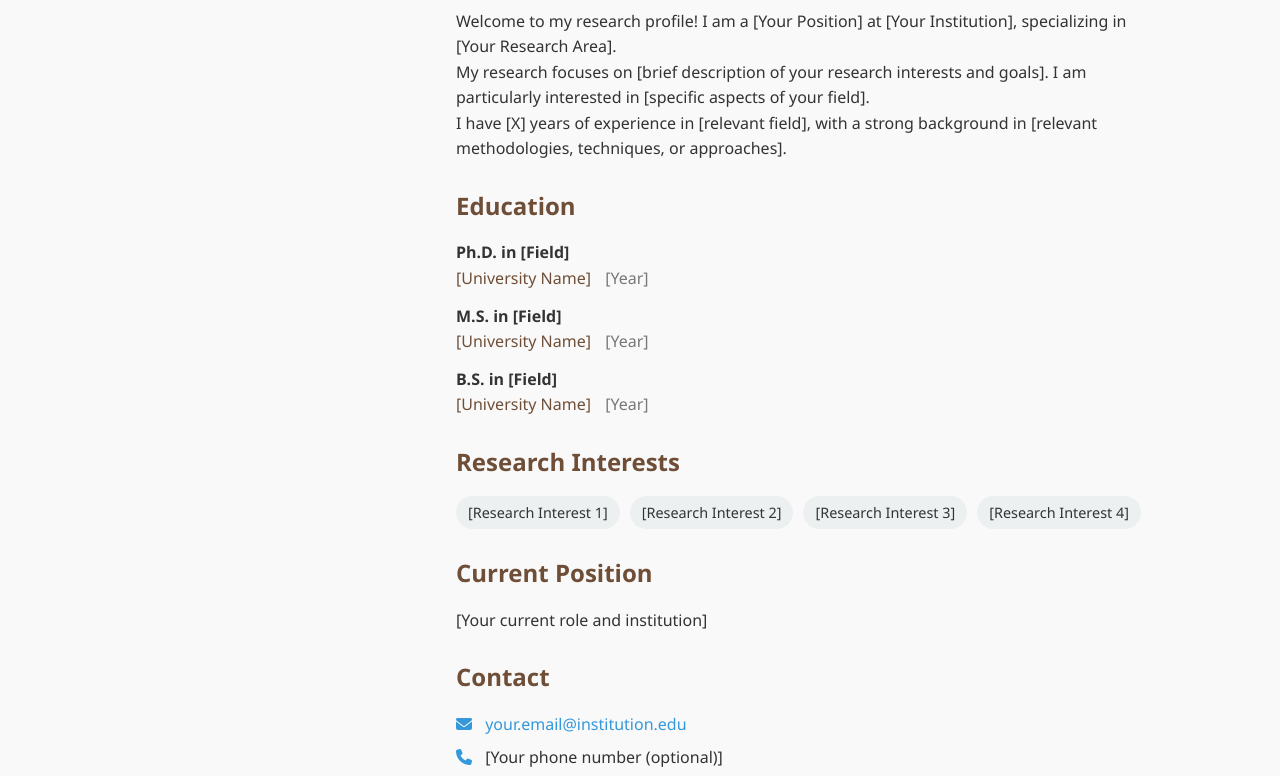
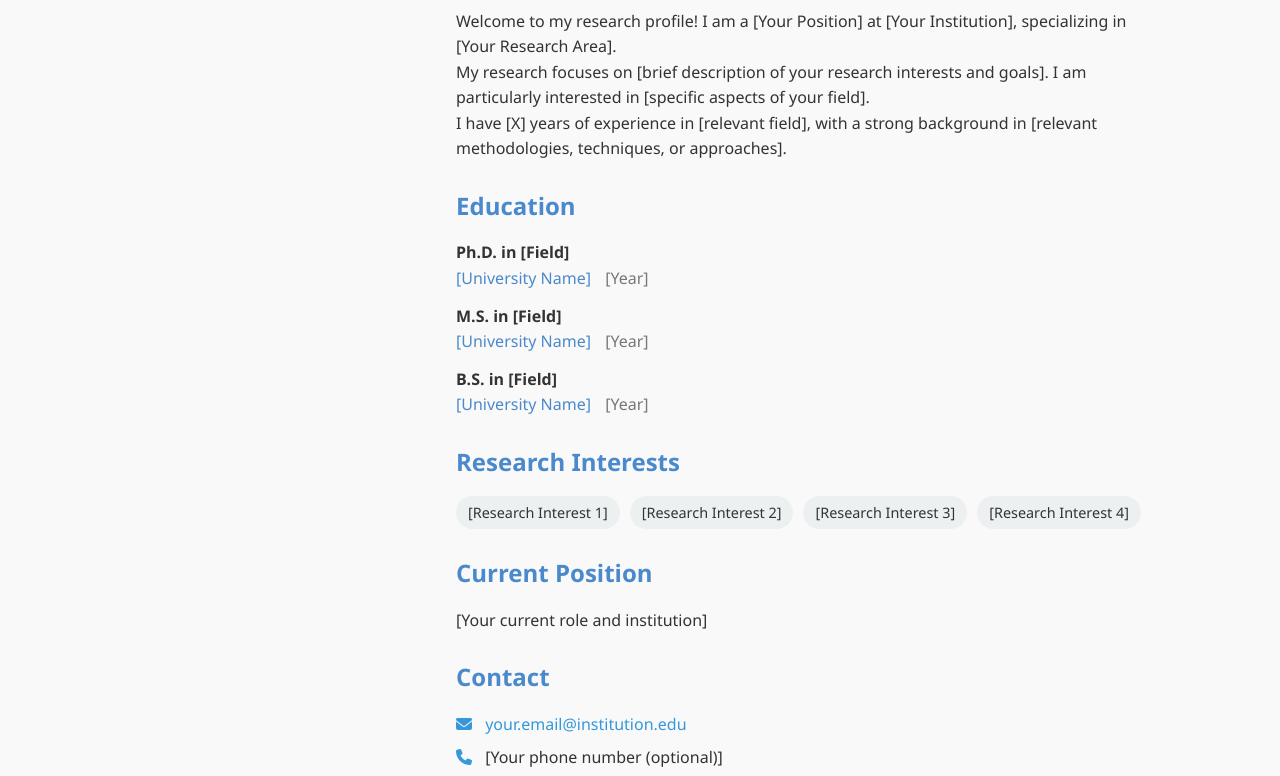
Before and after one commit to academyKOSer/academykoser, a plain HTML site: page index.html in a window 1280 px wide. Shown: the part 308-1084 px from the top of the page. Drawn offline with Linux system fonts and the light colour scheme.

Commit message:
Update styles.css

```diff
--- a/styles.css
+++ b/styles.css
@@ -1,10 +1,10 @@
 /* General Styles */
 :root {
-    --primary-color: #6f4e37;
+    --primary-color: #4989cc;
     --secondary-color: #3498db;
     --accent-color: #e74c3c;
     --light-color: #ecf0f1;
-    --dark-color: #6f4e37;
+    --dark-color: #4989cc;
     --text-color: #333;
     --border-radius: 4px;
     --box-shadow: 0 2px 5px rgba(0,0,0,0.1);
```
